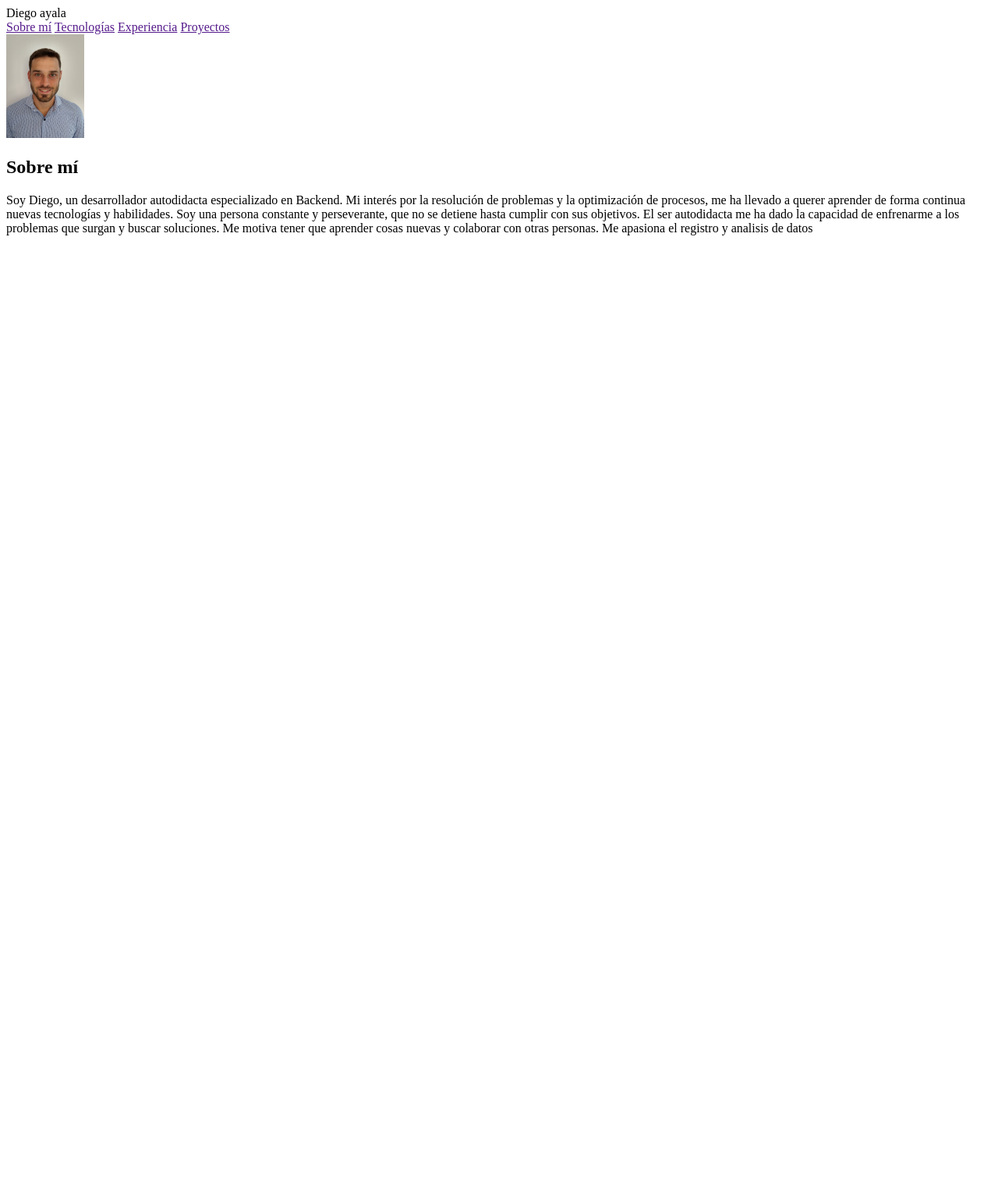
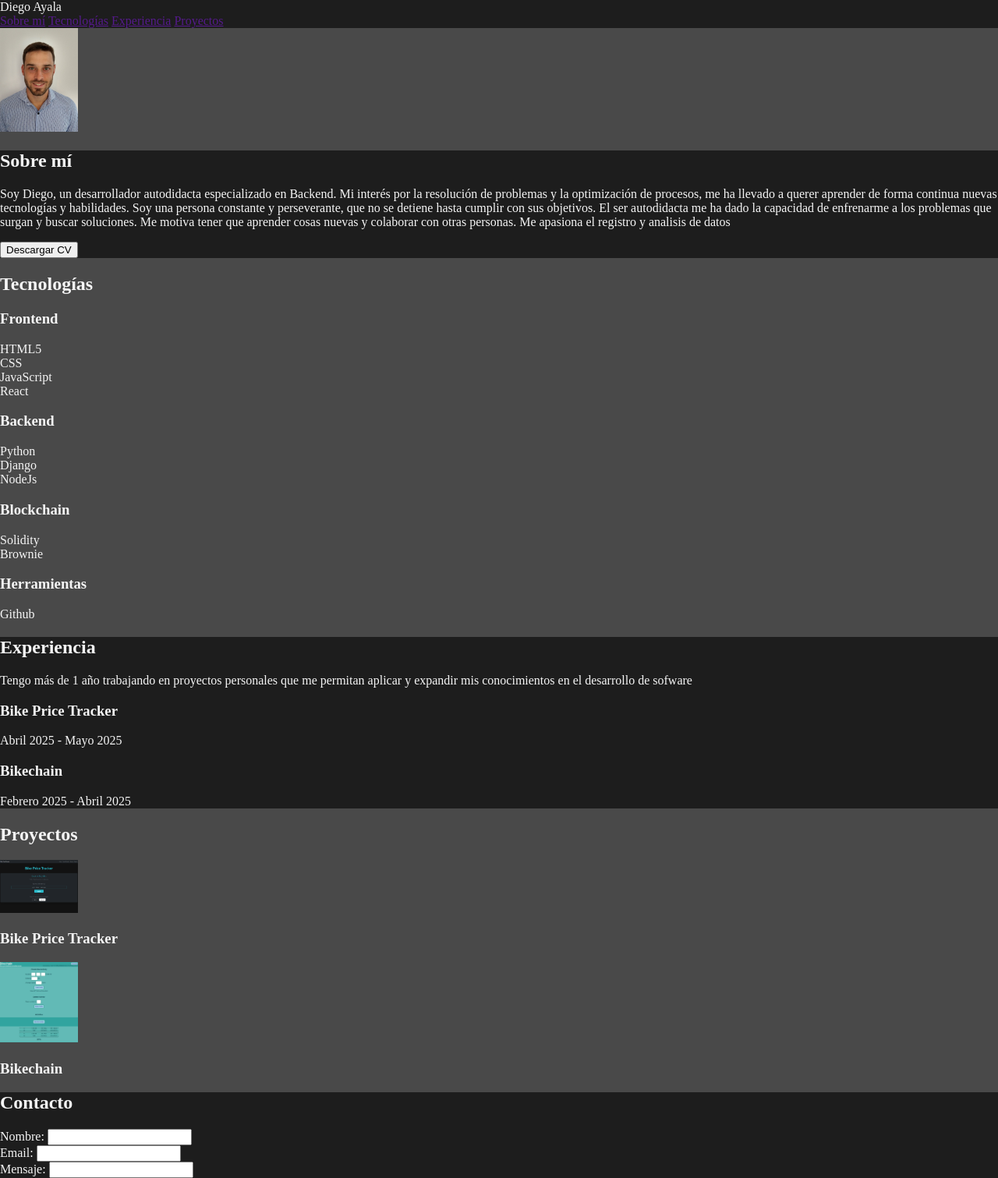
Before and after one commit to DiegoArielAyala/portfolio, a Django app: page / in a window 1280 px wide. Shown: the whole page at 78% size. Before the commit the page ends 302 px from the top, so only its background shows below. Run offline with Django 5.2, Linux system fonts and the light colour scheme.

Commit message:
chore: project structure

```diff
--- /dev/null
+++ b/core/static/css/styles.css
@@ -0,0 +1,20 @@
+body {
+    background-color: rgb(73, 73, 73);
+    margin: 0;
+    padding: 0;
+    box-sizing: border-box;
+}
+
+.bg-dark1 {
+    background-color: rgb(29, 29, 29);
+    color: whitesmoke;
+    margin: 0;
+    width: 100%;
+}
+
+.bg-dark2 {
+    background-color: rgb(73, 73, 73);
+    color: whitesmoke;
+    margin: 0;
+    width: 100%;
+}
--- a/core/templates/home.html
+++ b/core/templates/home.html
@@ -4,21 +4,24 @@
     <meta charset="UTF-8">
     <meta name="viewport" content="width=device-width, initial-scale=1.0">
     <title>Diego Ayala</title>
+    <link rel="stylesheet" href="../static/css/styles.css">
 </head>
 <body>
-    <header>
-        <div>Diego ayala</div>
-        <a href="">Sobre mí</a>
-        <a href="">Tecnologías</a>
-        <a href="">Experiencia</a>
-        <a href="">Proyectos</a>
+    <header class="bg-dark1">
+        <div>Diego Ayala</div>
+        <div>
+            <a href="">Sobre mí</a>
+            <a href="">Tecnologías</a>
+            <a href="">Experiencia</a>
+            <a href="">Proyectos</a>
+        </div>
     </header>
-    <section>
+    <section class="bg-dark2">
         <div>
-            <img src="../static/img/WhatsApp Image 2021-05-11 at 16.54.45 (2).jpeg" alt="profile" width="100px">
+            <img src="../static/img/Foto perfil.jpeg" alt="profile" width="100px">
         </div>
     </section>
-    <section>
+    <section class="bg-dark1">
         <h1>Sobre mí</h1>
         <p>Soy Diego, un desarrollador autodidacta especializado en Backend. Mi interés por la resolución de problemas y la optimización de procesos, me ha llevado a querer aprender de forma continua nuevas tecnologías y habilidades.
             Soy una persona constante y perseverante, que no se detiene hasta cumplir con sus objetivos.
@@ -26,6 +29,74 @@
             Me motiva tener que aprender cosas nuevas y colaborar con otras personas.
             Me apasiona el registro y analisis de datos
         </p>
+        <button>Descargar CV</button>
+    </section>
+    <section class="bg-dark2">
+        <h1>Tecnologías</h1>
+        <div>
+            <div>
+                <h3>Frontend</h3>
+                <div>HTML5</div>
+                <div>CSS</div>
+                <div>JavaScript</div>
+                <div>React</div>
+            </div>
+            <div>
+                <h3>Backend</h3>
+                <div>Python</div>
+                <div>Django</div>
+                <div>NodeJs</div>
+            </div>
+            <div>
+                <h3>Blockchain</h3>
+                <div>Solidity</div>
+                <div>Brownie</div>
+            </div>
+            <div>
+                <h3>Herramientas</h3>
+                <div>Github</div>
+            </div>
+        </div>
+    </section>
+    <section class="bg-dark1">
+        <h1>Experiencia</h1>
+        <p>Tengo más de 1 año trabajando en proyectos personales que me permitan aplicar y expandir mis conocimientos en el desarrollo de sofware</p>
+        <div>
+            <h3>Bike Price Tracker</h3>
+            <p>Abril 2025 - Mayo 2025</p>
+        </div>
+        <div>
+            <h3>Bikechain</h3>
+            <p>Febrero 2025 - Abril 2025</p>
+        </div>
+    </section>
+    <section class="bg-dark2">
+        <h1>Proyectos</h1>
+        <div>
+            <img src="/core/static/img/Bike Price Tracker.png" alt="Bike Price Tracker image" width="100px">
+            <h3>Bike Price Tracker</h3>
+        </div>
+        <div>
+            <img src="/core/static/img/Bikechain.png" alt="Bikechain image" width="100px">
+            <h3>Bikechain</h3>
+        </div>
+    </section>
+    <section class="bg-dark1">
+        <h1>Contacto</h1>
+        <form action="">
+            <div>
+                <label for="id_name">Nombre:</label>
+                <input type="text" name="name" id="id_name">
+            </div>
+            <div>
+                <label for="id_email">Email:</label>
+                <input type="email" name="email" id="id_email">
+            </div>
+            <div>
+                <label for="id_message">Mensaje:</label>
+                <input type="text" name="message" id="id_message">
+            </div>
+        </form>
     </section>
 </body>
 </html>
```
Also changed, not shown: core/static/img/Bike Price Tracker.png (added), core/static/img/Bikechain.png (added), core/static/img/Foto perfil.jpeg (renamed from core/static/img/WhatsApp Image 2021-05-11 at 16.54.45 (2).jpeg).
